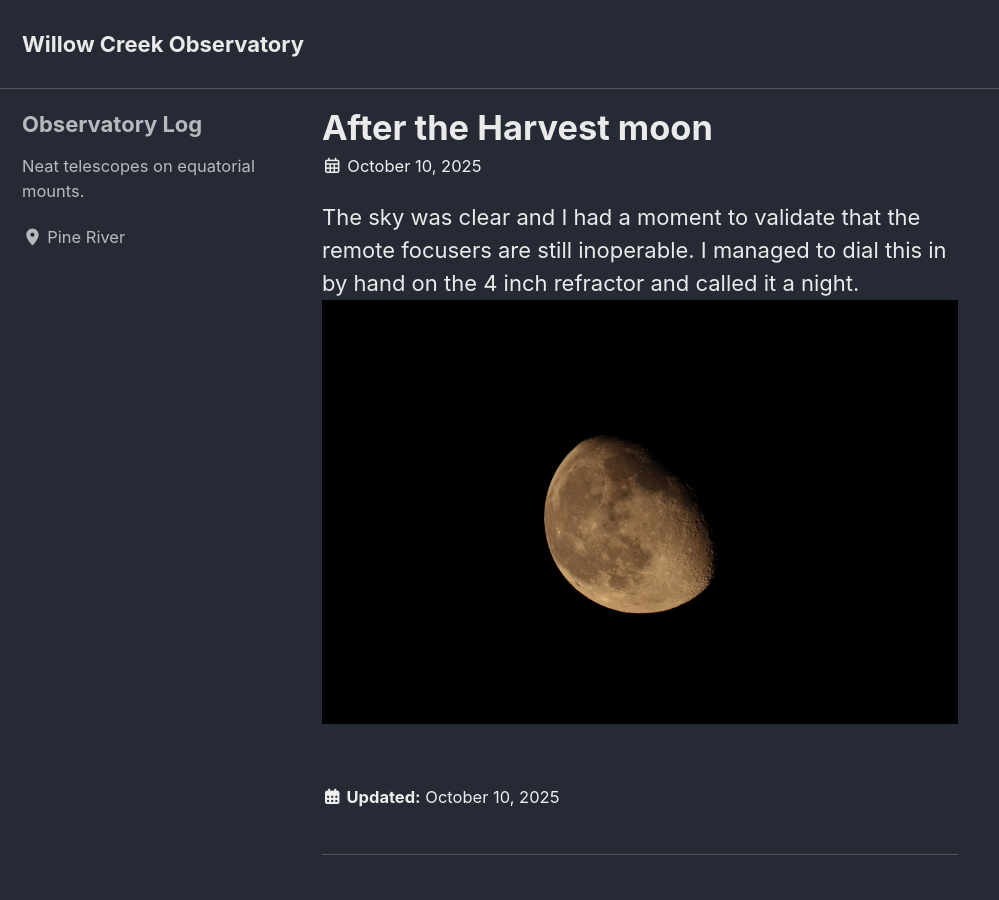
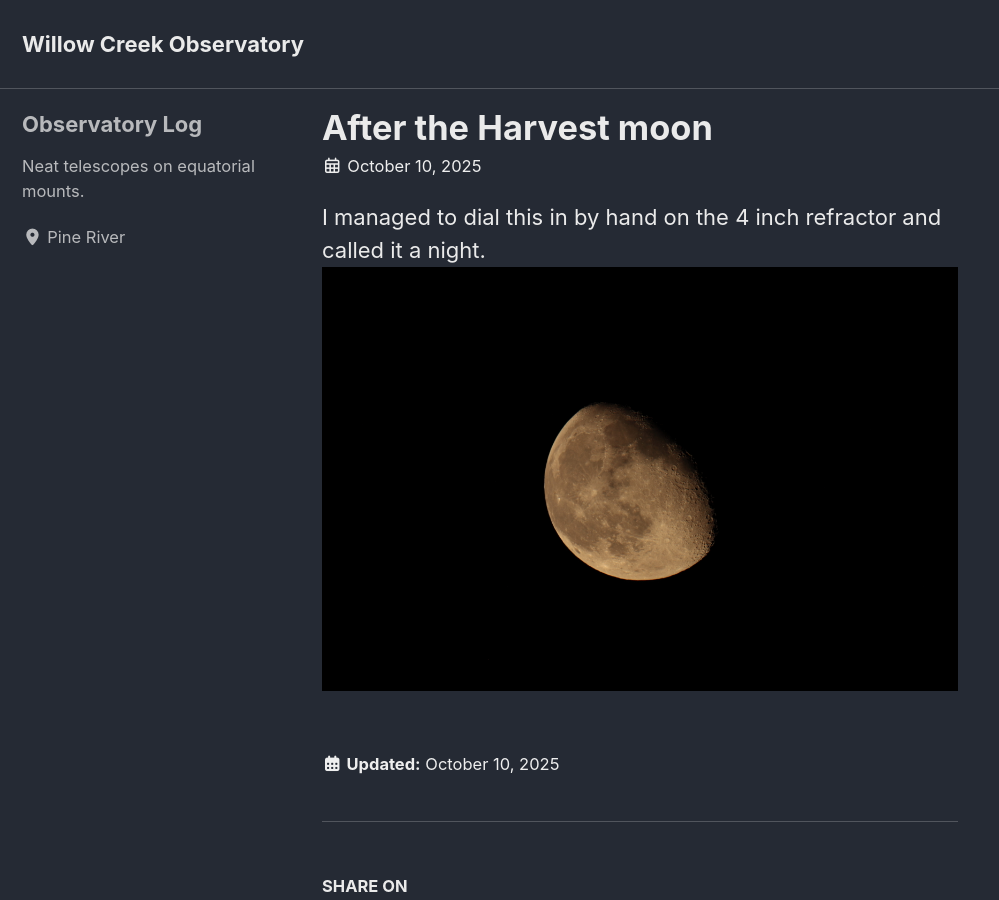
Before and after one commit to ethos101/ethos101.github.io, a Jekyll site: the page built from _posts/2025-10-10-after-harvest-moon.md, in a window 1280 px wide and 900 px high. Shown: the whole window, without its empty margins (0-999 px from the left). Built offline with Jekyll 4.4.1, drawn with Linux system fonts in a browser that asks for light colours; cached includes are drawn as plain includes.

Commit message:
Update 2025-10-10-after-harvest-moon.md

```diff
--- a/_posts/2025-10-10-after-harvest-moon.md
+++ b/_posts/2025-10-10-after-harvest-moon.md
@@ -3,5 +3,5 @@
 date: 2025-10-10
 published: true
 ---
-The sky was clear and I had a moment to validate that the remote focusers are still inoperable. I managed to dial this in by hand on the 4 inch refractor and called it a night.
+I managed to dial this in by hand on the 4 inch refractor and called it a night.
 ![after harvest moon](/images/IMG_0146.jpeg)
```
